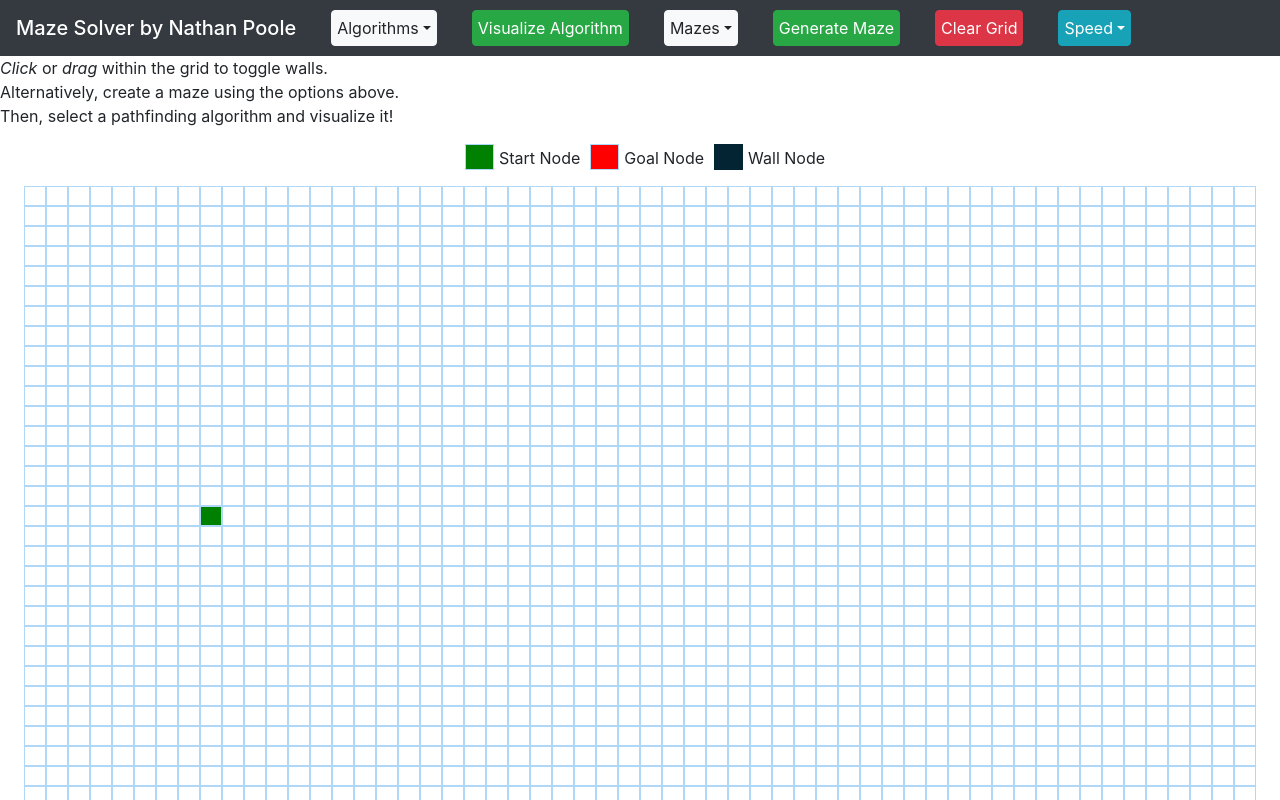
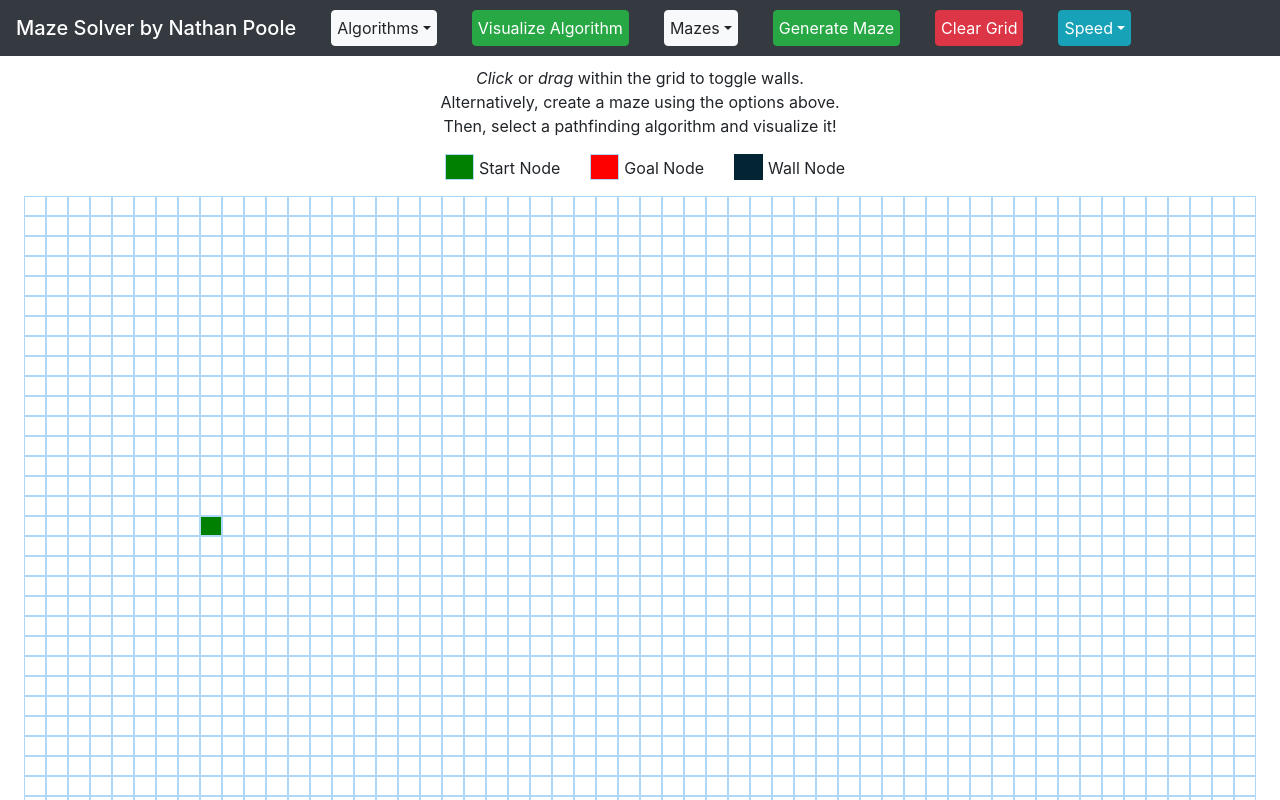
Before and after one commit to NMPoole/MazeSolver, a React app: page / in a window 1280 px wide. Shown: the top 800 px of the page. Built offline with nearby package versions, Linux system fonts and the light colour scheme.

Commit message:
DONE: - Added simple insturctions to webpage and improved layout resizing.
TODO:
- Add user ability to change the start and goal node locations, as desired.

```diff
--- a/src/components/MazeSolver.css
+++ b/src/components/MazeSolver.css
@@ -5,16 +5,15 @@
     pointer-events: none;
 }
 
-@media (max-width: 1250px) {
-    .keyItem {
-        margin-left: 10px;
-        margin-right: 10px;
-        display: inline-block;
-    }
-    .grid-instructions {
-        margin: 10px 20px;
-        text-align: center;
-    }
+.grid-instructions {
+    margin: 10px 20px;
+    text-align: center;
+}
+
+.keyItem {
+    margin-left: 10px;
+    margin-right: 10px;
+    display: inline-block;
 }
 
 @media (max-width: 1100px) {
```
